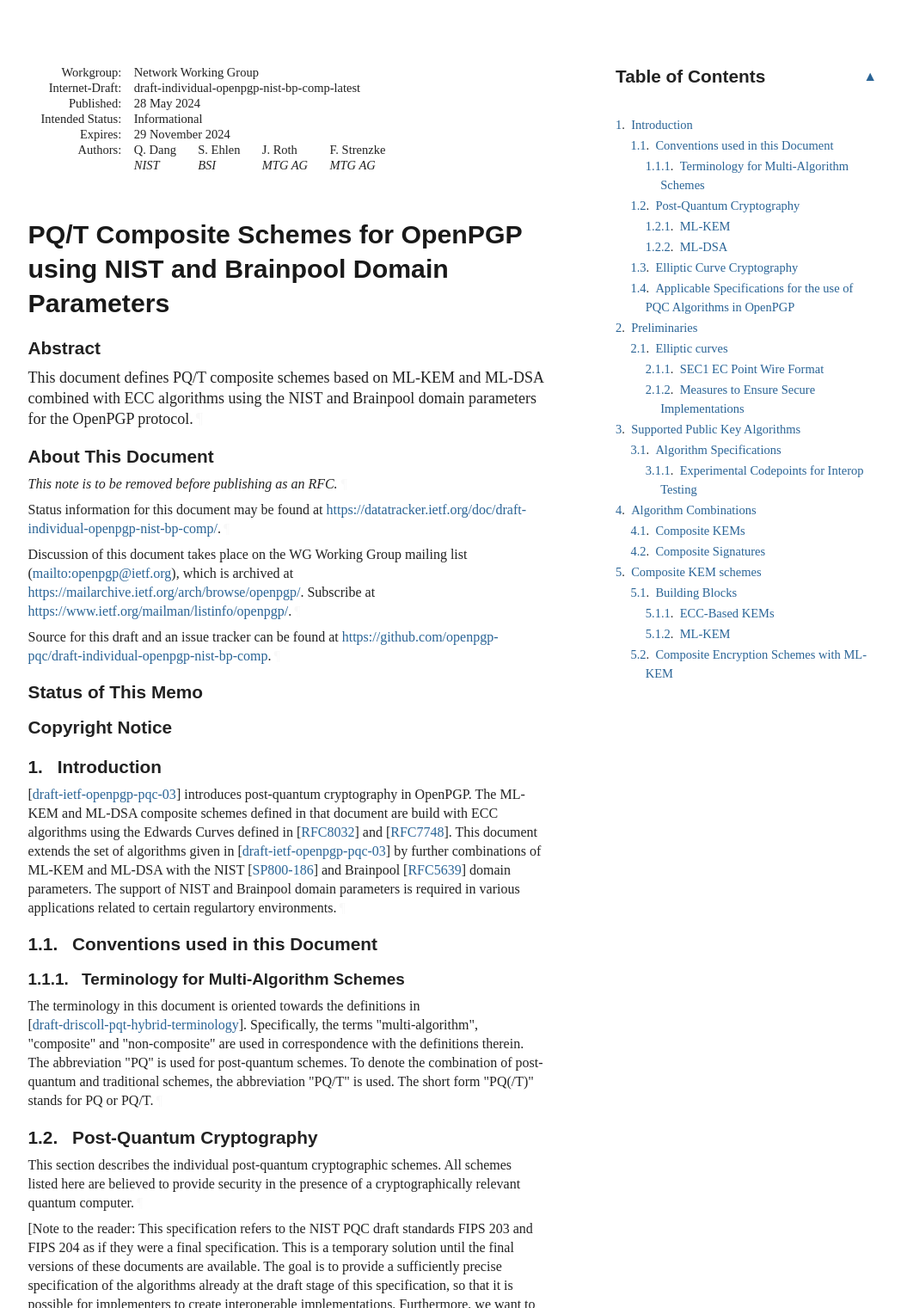
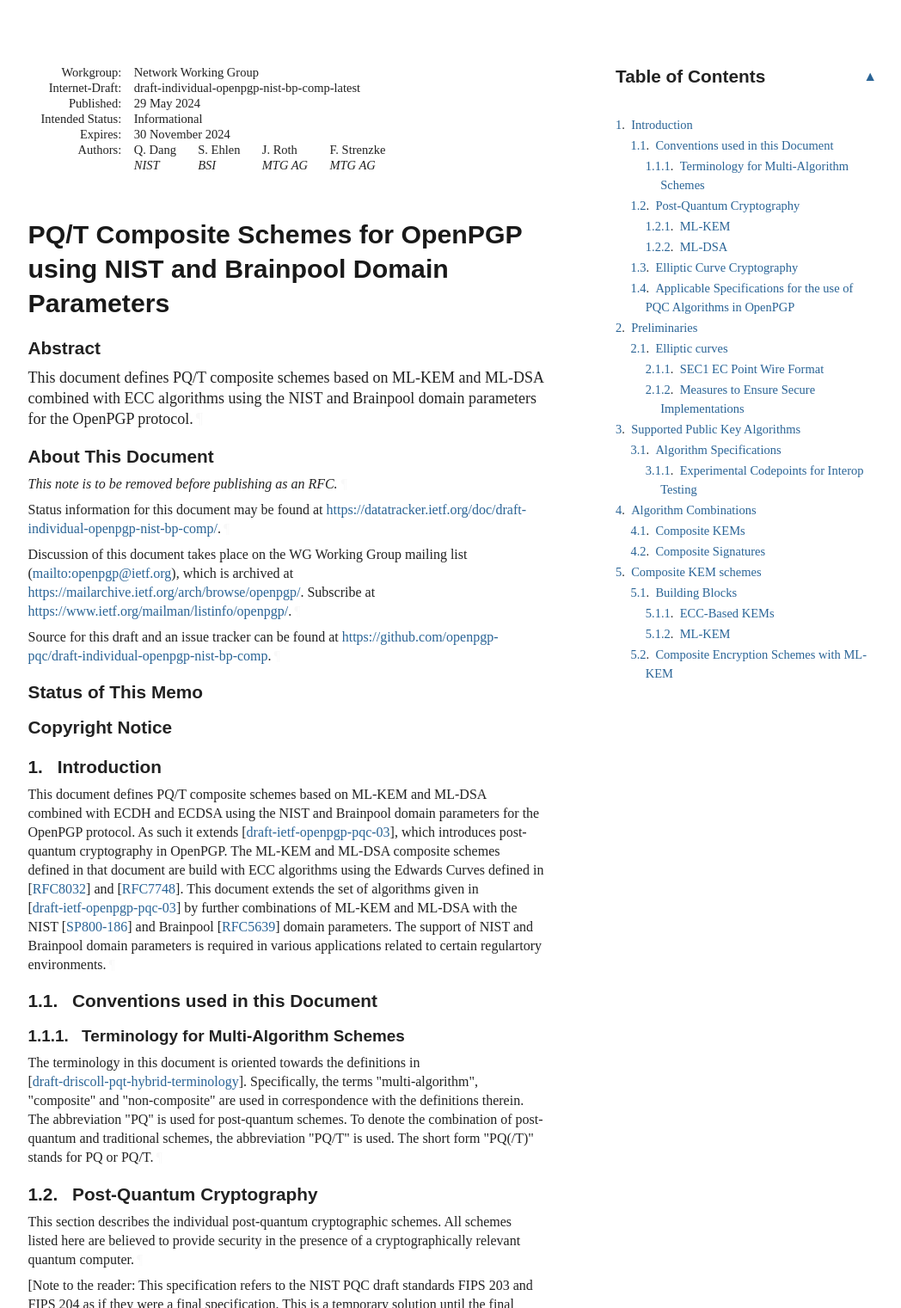
Before and after one commit to openpgp-pqc/openpgp-pqc-draft-individual-openpgp-nist-bp-comp, a plain HTML site: page update-key-comb-etc/draft-individual-openpgp-nist-bp-comp.html in a window 1280 px wide. Shown: the top 1521 px of the page at 86% size, without its empty margins (92-1140 px from the left). Drawn offline with Linux system fonts and the light colour scheme; a web font is replaced by a local one.

Commit message:
Script updating gh-pages from ff8865a. [ci skip]

```diff
--- a/update-key-comb-etc/draft-individual-openpgp-nist-bp-comp.html
+++ b/update-key-comb-etc/draft-individual-openpgp-nist-bp-comp.html
@@ -1032,7 +1032,7 @@ svg :is([fill="white"], [fill^="#fff"]) {
 </tr></thead>
 <tfoot><tr>
 <td class="left">Dang, et al.</td>
-<td class="center">Expires 29 November 2024</td>
+<td class="center">Expires 30 November 2024</td>
 <td class="right">[Page]</td>
 </tr></tfoot>
 </table>
@@ -1045,12 +1045,12 @@ svg :is([fill="white"], [fill^="#fff"]) {
 <dd class="internet-draft">draft-individual-openpgp-nist-bp-comp-latest</dd>
 <dt class="label-published">Published:</dt>
 <dd class="published">
-<time datetime="2024-05-28" class="published">28 May 2024</time>
+<time datetime="2024-05-29" class="published">29 May 2024</time>
     </dd>
 <dt class="label-intended-status">Intended Status:</dt>
 <dd class="intended-status">Informational</dd>
 <dt class="label-expires">Expires:</dt>
-<dd class="expires"><time datetime="2024-11-29">29 November 2024</time></dd>
+<dd class="expires"><time datetime="2024-11-30">30 November 2024</time></dd>
 <dt class="label-authors">Authors:</dt>
 <dd class="authors">
 <div class="author">
@@ -1111,7 +1111,7 @@ svg :is([fill="white"], [fill^="#fff"]) {
         time. It is inappropriate to use Internet-Drafts as reference
         material or to cite them other than as "work in progress."<a href="#section-boilerplate.1-3" class="pilcrow">¶</a></p>
 <p id="section-boilerplate.1-4">
-        This Internet-Draft will expire on 29 November 2024.<a href="#section-boilerplate.1-4" class="pilcrow">¶</a></p>
+        This Internet-Draft will expire on 30 November 2024.<a href="#section-boilerplate.1-4" class="pilcrow">¶</a></p>
 </section>
 </div>
 <div id="copyright">
@@ -1347,7 +1347,8 @@ svg :is([fill="white"], [fill^="#fff"]) {
       <h2 id="name-introduction">
 <a href="#section-1" class="section-number selfRef">1. </a><a href="#name-introduction" class="section-name selfRef">Introduction</a>
       </h2>
-<p id="section-1-1"><span>[<a href="#draft-ietf-openpgp-pqc-03" class="cite xref">draft-ietf-openpgp-pqc-03</a>]</span> introduces post-quantum cryptography in OpenPGP.
+<p id="section-1-1">This document defines PQ/T composite schemes based on ML-KEM and ML-DSA combined with ECDH and ECDSA using the NIST and Brainpool domain parameters for the OpenPGP protocol.
+As such it extends <span>[<a href="#draft-ietf-openpgp-pqc-03" class="cite xref">draft-ietf-openpgp-pqc-03</a>]</span>, which introduces post-quantum cryptography in OpenPGP.
 The ML-KEM and ML-DSA composite schemes defined in that document are build with ECC algorithms using the Edwards Curves defined in <span>[<a href="#RFC8032" class="cite xref">RFC8032</a>]</span> and <span>[<a href="#RFC7748" class="cite xref">RFC7748</a>]</span>.
 This document extends the set of algorithms given in <span>[<a href="#draft-ietf-openpgp-pqc-03" class="cite xref">draft-ietf-openpgp-pqc-03</a>]</span> by further combinations of ML-KEM and ML-DSA with the NIST <span>[<a href="#SP800-186" class="cite xref">SP800-186</a>]</span> and Brainpool <span>[<a href="#RFC5639" class="cite xref">RFC5639</a>]</span> domain parameters.
 The support of NIST and Brainpool domain parameters is required in various applications related to certain regulartory environments.<a href="#section-1-1" class="pilcrow">¶</a></p>
```
Also changed, not shown: update-key-comb-etc/draft-individual-openpgp-nist-bp-comp.txt.
